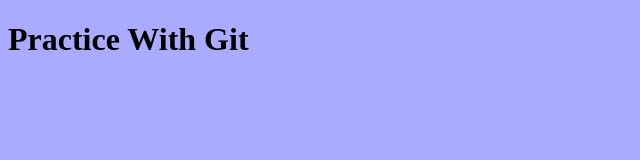
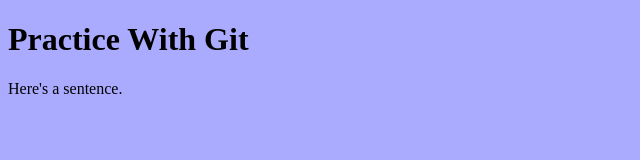
Before and after one commit to omaxalpha/cse102, a plain HTML site: page index.html in a window 1280 px wide. Shown: the whole page, without its empty margins (0-640 px from the left). Drawn offline with Linux system fonts and the light colour scheme.

Commit message:
Update index.html

```diff
--- a/index.html
+++ b/index.html
@@ -8,5 +8,6 @@
 
 <body>
 	<h1>Practice With Git</h1>
+	<p>Here's a sentence.</p>
 </body>
 </html>
```
